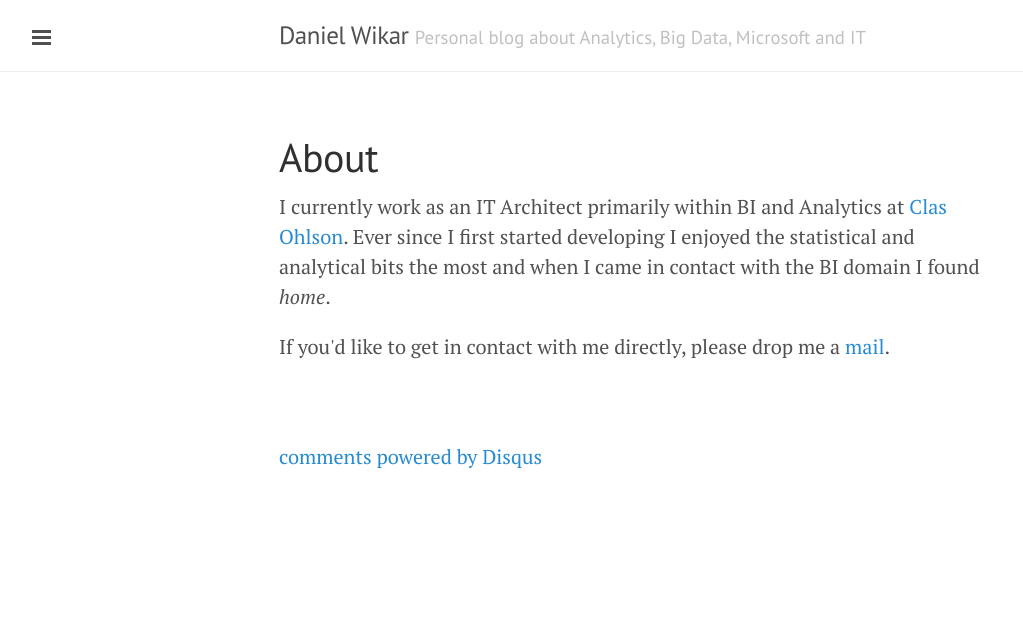
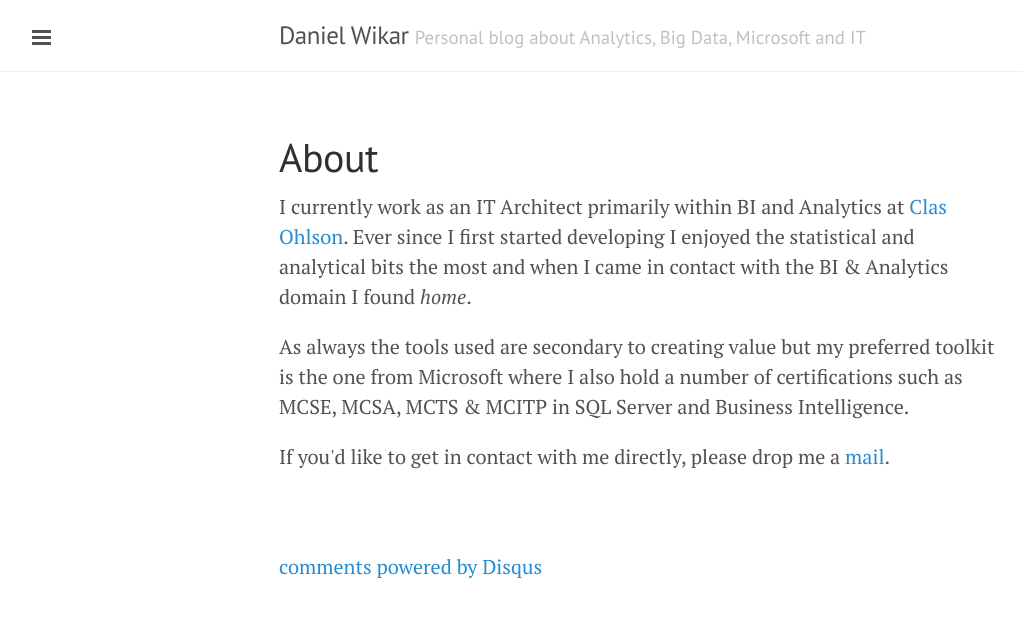
Before and after one commit to wikar/wikar.github.io, a Jekyll site: the page built from about/index.html, in a window 1280 px wide. Shown: the top 618 px of the page, without its empty margins (1-1024 px from the left). Built offline with Jekyll 4.4.1, drawn with Linux system fonts in a browser that asks for light colours; comment, search, counter and statistics services are not loaded.

Commit message:
Updated About

```diff
--- a/about/index.html
+++ b/about/index.html
@@ -9,7 +9,8 @@ title: About
 	}
 </style>
 <div>
-	<p>I currently work as an IT Architect primarily within BI and Analytics at <a href="http://www.clasohlson.com">Clas Ohlson</a>. Ever since I first started developing I enjoyed the statistical and analytical bits the most and when I came in contact with the BI domain I found <i>home</i>.</p>
+	<p>I currently work as an IT Architect primarily within BI and Analytics at <a href="http://www.clasohlson.com">Clas Ohlson</a>. Ever since I first started developing I enjoyed the statistical and analytical bits the most and when I came in contact with the BI & Analytics domain I found <i>home</i>.</p>
+	<p>As always the tools used are secondary to creating value but my preferred toolkit is the one from Microsoft where I also hold a number of certifications such as MCSE, MCSA, MCTS & MCITP in SQL Server and Business Intelligence.</p>
 	<p>If you'd like to get in contact with me directly, please drop me a <a href="http://www.google.com/recaptcha/mailhide/d?k=01cj2UeQOAM5PO2bjiakbwnw==&amp;c=4W_0sZjB-v9CJzGp3kpSfg==" onclick="window.open('http://www.google.com/recaptcha/mailhide/d?k\07501cj2UeQOAM5PO2bjiakbwnw\75\75\46c\0754W_0sZjB-v9CJzGp3kpSfg\75\075', '', 'toolbar=0,scrollbars=0,location=0,statusbar=0,menubar=0,resizable=0,width=500,height=300'); return false;" title="Reveal this e-mail address">mail</a>.</p>
 </div>
 <div class="linkedin">
```
